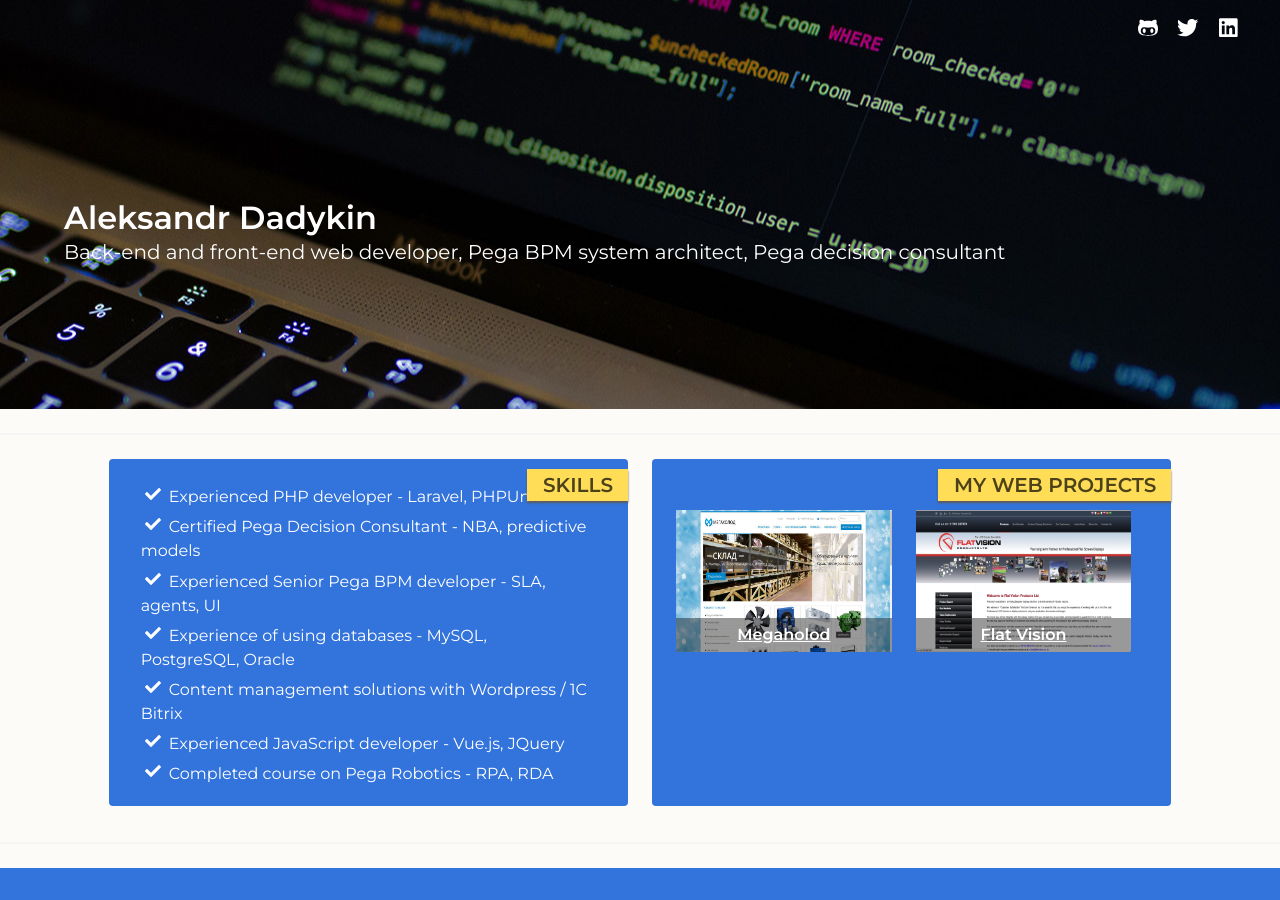
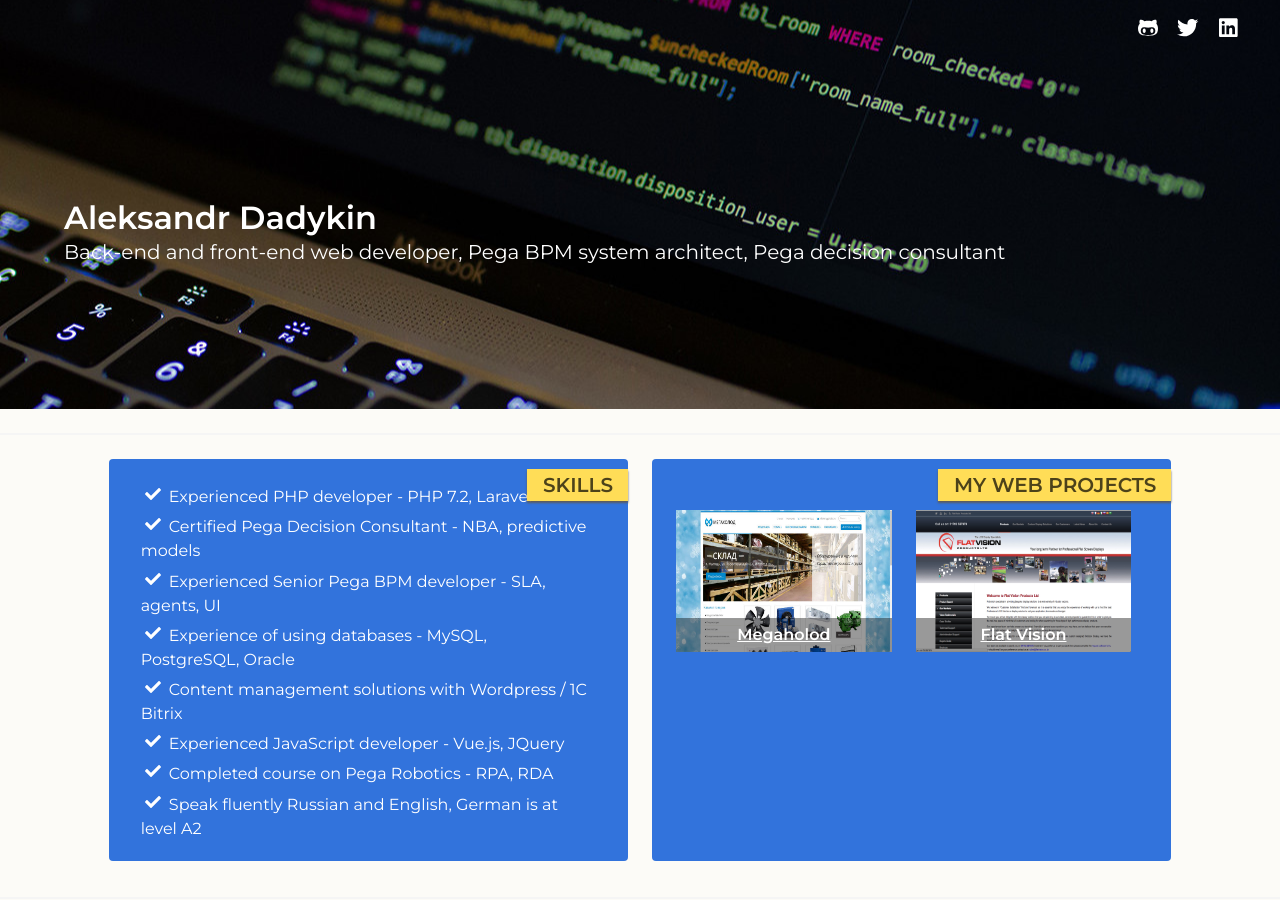
Before and after one commit to cetrix13/cetrix13.github.io, a Jekyll site: the page built from index.html, in a window 1280 px wide and 900 px high. Built offline with Jekyll 4.4.1, drawn with Linux system fonts in a browser that asks for light colours; nearby versions of some CDN libraries.

Commit message:
Update skills section

```diff
--- a/_includes/page.html
+++ b/_includes/page.html
@@ -6,13 +6,14 @@
           <div class="tile is-child notification is-link has-ribbon">
               <div class="ribbon is-medium is-warning"><span class="is-uppercase has-text-weight-semibold">Skills</span></div>
                 <ul class="skills-list">
-                  <li><span class="icon"><i class="fas fa-check"></i></span> Experienced PHP developer - Laravel, PHPUnit</li>
+                  <li><span class="icon"><i class="fas fa-check"></i></span> Experienced PHP developer - PHP 7.2, Laravel</li>
                   <li><span class="icon"><i class="fas fa-check"></i></span> Certified Pega Decision Consultant - NBA, predictive models</li>
                   <li><span class="icon"><i class="fas fa-check"></i></span> Experienced Senior Pega BPM developer - SLA, agents, UI</li>
                   <li><span class="icon"><i class="fas fa-check"></i></span> Experience of using databases - MySQL, PostgreSQL, Oracle</li>
                   <li><span class="icon"><i class="fas fa-check"></i></span> Content management solutions with Wordpress / 1C Bitrix</li>
                   <li><span class="icon"><i class="fas fa-check"></i></span> Experienced JavaScript developer - Vue.js, JQuery</li>
                   <li><span class="icon"><i class="fas fa-check"></i></span> Completed course on Pega Robotics - RPA, RDA</li>
+                  <li><span class="icon"><i class="fas fa-check"></i></span> Speak fluently Russian and English, German is at level A2</li>
                 </ul>
           </div>
         </div>
```
